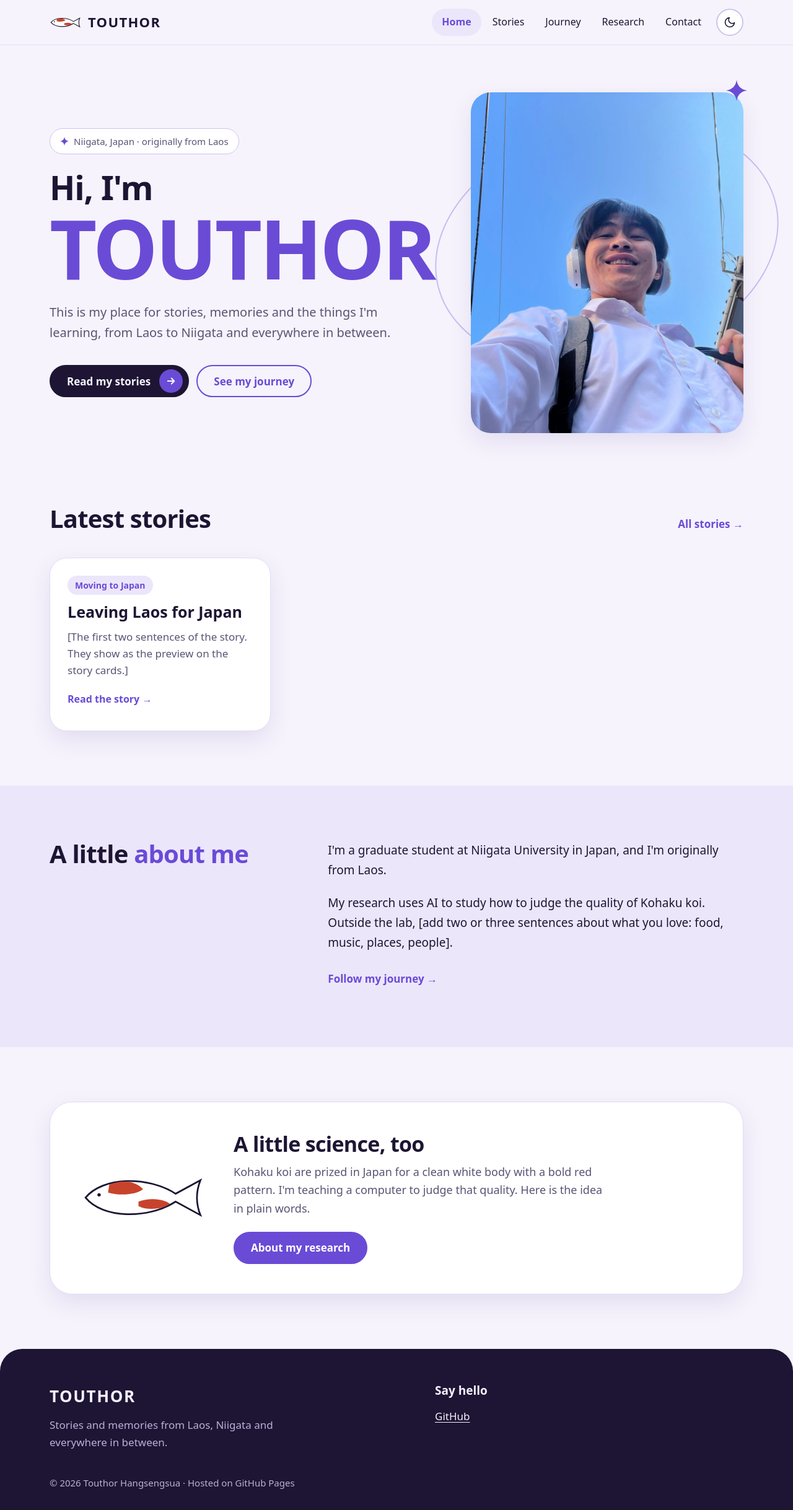
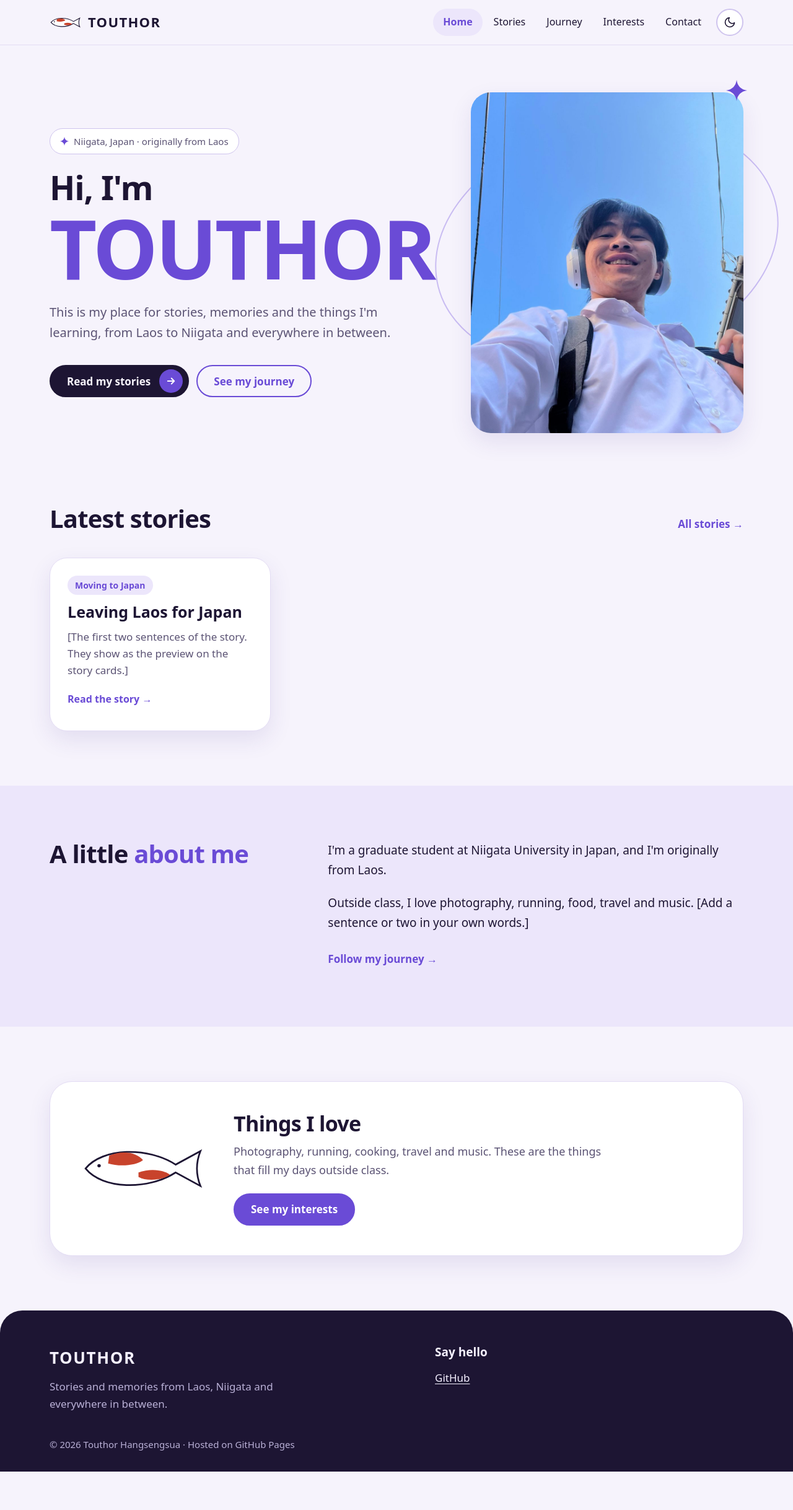
Before and after one commit to touthor2412/touthor2412.github.io, a Jekyll site: the page built from index.html, in a window 1280 px wide. Shown: the whole page at 62% size. Built offline with Jekyll 4.4.1, drawn with Linux system fonts in a browser that asks for light colours; after the commit the page ends 2375 px from its top, so only the background shows below that.

Commit message:
Replace Research with an Interests page
The site no longer talks about research. A new Interests page covers
photography, running, food and cooking, travel and music, with the first
two photos (running and music). Home's science card becomes "Things I love".

Co-Authored-By: Claude Opus 5.5 <noreply@anthropic.com>

```diff
--- a/_data/tags.yml
+++ b/_data/tags.yml
@@ -4,4 +4,3 @@
 - Student life
 - Food and places
 - Work
-- Research
--- a/_includes/header.html
+++ b/_includes/header.html
@@ -7,7 +7,7 @@
         <a href="{{ '/' | relative_url }}"{% if url == '/' or url == '/index.html' %} aria-current="page"{% endif %}>Home</a>
         <a href="{{ '/stories/' | relative_url }}"{% if url == '/stories/' %} aria-current="page"{% elsif page.layout == 'post' %} aria-current="true"{% endif %}>Stories</a>
         <a href="{{ '/journey/' | relative_url }}"{% if url == '/journey/' %} aria-current="page"{% endif %}>Journey</a>
-        <a href="{{ '/research/' | relative_url }}"{% if url == '/research/' %} aria-current="page"{% endif %}>Research</a>
+        <a href="{{ '/interests/' | relative_url }}"{% if url == '/interests/' %} aria-current="page"{% endif %}>Interests</a>
         <a href="{{ '/#contact' | relative_url }}">Contact</a>
       </nav>
       <button class="theme-toggle" type="button" aria-label="Dark mode" aria-pressed="false" data-theme-toggle>
--- a/assets/css/site.css
+++ b/assets/css/site.css
@@ -170,7 +170,7 @@ main:focus { outline: none; }
   margin: 0 auto;
   padding: 0 var(--gutter);
 }
-.wrap--research { max-width: calc(1000px + 2 * var(--gutter)); }
+.wrap--interests { max-width: calc(1000px + 2 * var(--gutter)); }
 .wrap--journey  { max-width: calc(880px + 2 * var(--gutter)); }
 .wrap--text     { max-width: calc(680px + 2 * var(--gutter)); }
 
@@ -856,42 +856,14 @@ figure { margin: 0; }
 }
 .timeline .link-arrow { font-size: 16px; }
 
-/* ---------- Research ---------- */
-.research-block { margin-bottom: 64px; }
-.research-block > h2 { margin-bottom: 24px; font-size: 34px; line-height: 1.15; letter-spacing: -0.02em; }
-
-.steps {
-  display: grid;
-  grid-template-columns: repeat(auto-fit, minmax(260px, 1fr));
-  gap: 20px;
-  margin: 0;
-  padding: 0;
-  list-style: none;
-}
-.steps li {
-  padding: 28px;
-  background: var(--surface);
-  border: 1px solid var(--line);
-  border-radius: var(--radius-card);
-  box-shadow: var(--shadow);
-}
-.step-num {
-  display: inline-flex;
-  align-items: center;
-  justify-content: center;
-  width: 48px;
-  height: 48px;
-  border-radius: 50%;
-  background: var(--accent);
-  color: var(--on-accent);
-  font-family: var(--font-display);
-  font-size: 21px;
-  font-weight: 800;
-}
-.steps h3 { margin: 18px 0 10px; font-size: 24px; line-height: 1.25; }
-.steps p {
-  font-size: 17px;
-  line-height: 1.6;
+/* ---------- Interests ---------- */
+.interest-block { margin-bottom: 64px; }
+.interest-block > h2 { margin-bottom: 16px; font-size: 34px; line-height: 1.15; letter-spacing: -0.02em; }
+.interest-block > p {
+  max-width: 680px;
+  margin-bottom: 24px;
+  font-size: 18px;
+  line-height: 1.65;
   color: var(--muted);
 }
 
@@ -920,27 +892,6 @@ figure { margin: 0; }
 .panel h2 { margin-bottom: 14px; font-size: 30px; line-height: 1.15; }
 .panel p { font-size: 18px; line-height: 1.65; color: var(--panel-muted); }
 .panel :focus-visible { outline-color: var(--panel-text); }
-
-.talks {
-  display: flex;
-  flex-direction: column;
-  gap: 14px;
-  margin: 0;
-  padding: 0;
-  list-style: none;
-}
-.talks li {
-  display: flex;
-  flex-wrap: wrap;
-  align-items: baseline;
-  gap: 8px 24px;
-  padding: 22px 26px;
-  background: var(--surface);
-  border: 1px solid var(--line);
-  border-radius: 22px;
-}
-.talk-date { flex: 0 0 160px; font-size: 16px; font-weight: 700; color: var(--accent); }
-.talk-text { flex: 1 1 360px; min-width: 0; font-size: 18px; line-height: 1.45; }
 
 /* ---------- Simple pages (page layout, 404) ---------- */
 .prose { max-width: 680px; }
@@ -1030,7 +981,6 @@ figure { margin: 0; }
   .story-header, .story-cover, .story-body, .author-box { padding-left: 16px; padding-right: 16px; }
   .story-nav { padding-left: 16px; padding-right: 16px; }
   .story-body blockquote { font-size: 21px; padding-left: 20px; }
-  .talk-date { flex-basis: 100%; }
 }
 
 /* ---------- Motion ---------- */
--- a/index.html
+++ b/index.html
@@ -48,7 +48,7 @@ portrait_alt: "Touthor smiling in a selfie, wearing white headphones under a cle
     <h2 class="section-title" id="about-title">A little <span class="accent">about me</span></h2>
     <div class="about-text">
       <p>I'm a graduate student at Niigata University in Japan, and I'm originally from Laos.</p>
-      <p>My research uses AI to study how to judge the quality of Kohaku koi. Outside the lab, [add two or three sentences about what you love: food, music, places, people].</p>
+      <p>Outside class, I love photography, running, food, travel and music. [Add a sentence or two in your own words.]</p>
       <a class="link-arrow" href="{{ '/journey/' | relative_url }}">Follow my journey&nbsp;→</a>
     </div>
   </div>
@@ -59,9 +59,9 @@ portrait_alt: "Touthor smiling in a selfie, wearing white headphones under a cle
     <div class="science-card">
       {% include koi-logo.svg stroke=3 eye=3 %}
       <div class="science-card-text">
-        <h2>A little science, too</h2>
-        <p>Kohaku koi are prized in Japan for a clean white body with a bold red pattern. I'm teaching a computer to judge that quality. Here is the idea in plain words.</p>
-        <a class="btn btn--primary" href="{{ '/research/' | relative_url }}">About my research</a>
+        <h2>Things I love</h2>
+        <p>Photography, running, cooking, travel and music. These are the things that fill my days outside class.</p>
+        <a class="btn btn--primary" href="{{ '/interests/' | relative_url }}">See my interests</a>
       </div>
     </div>
   </div>
```
Also changed, not shown: interests.md (added, +61 -0 lines), research.md (deleted, +0 -74 lines), README.md, assets/images/interests/music-headphones.jpg (added), assets/images/interests/running-tsubame-marathon.jpg (added).
